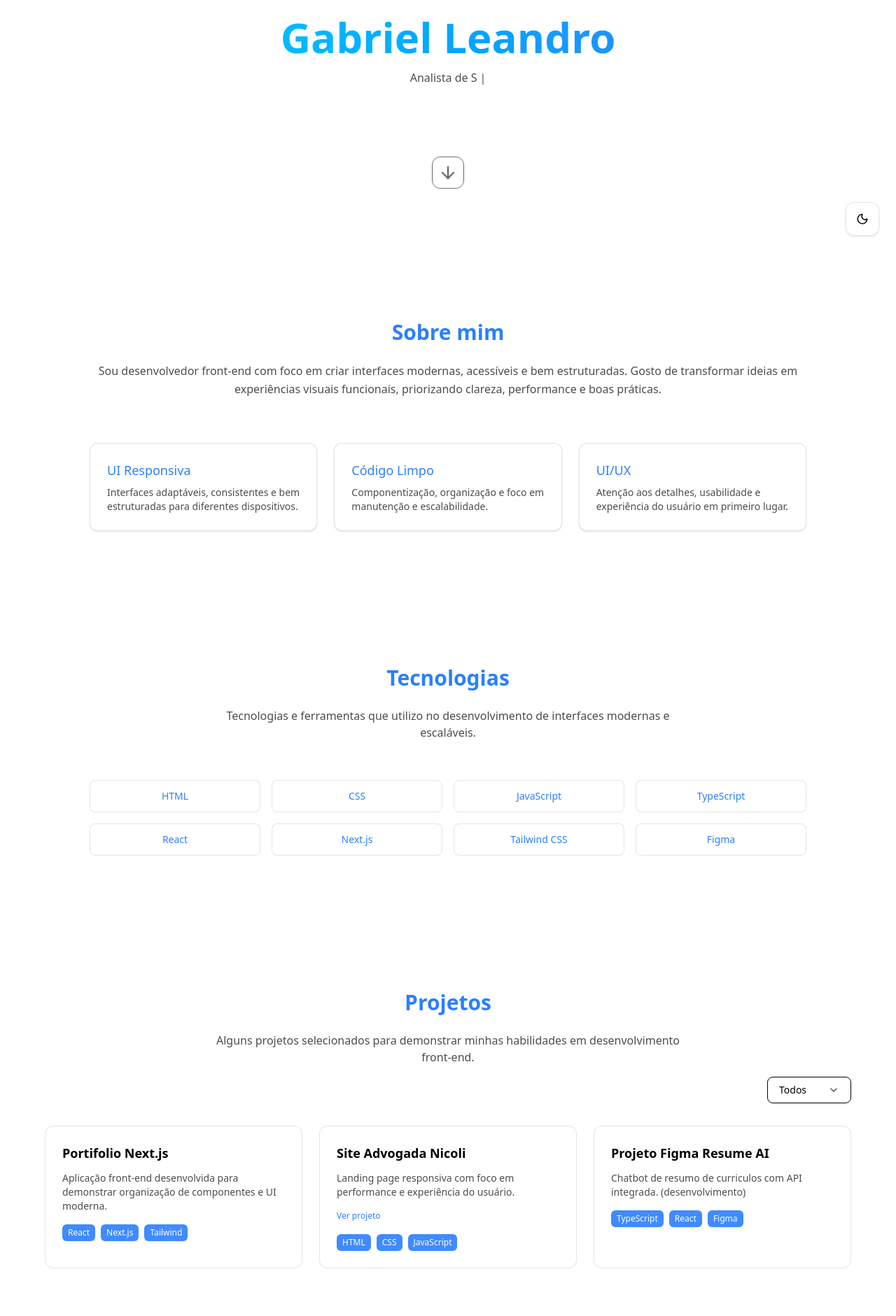
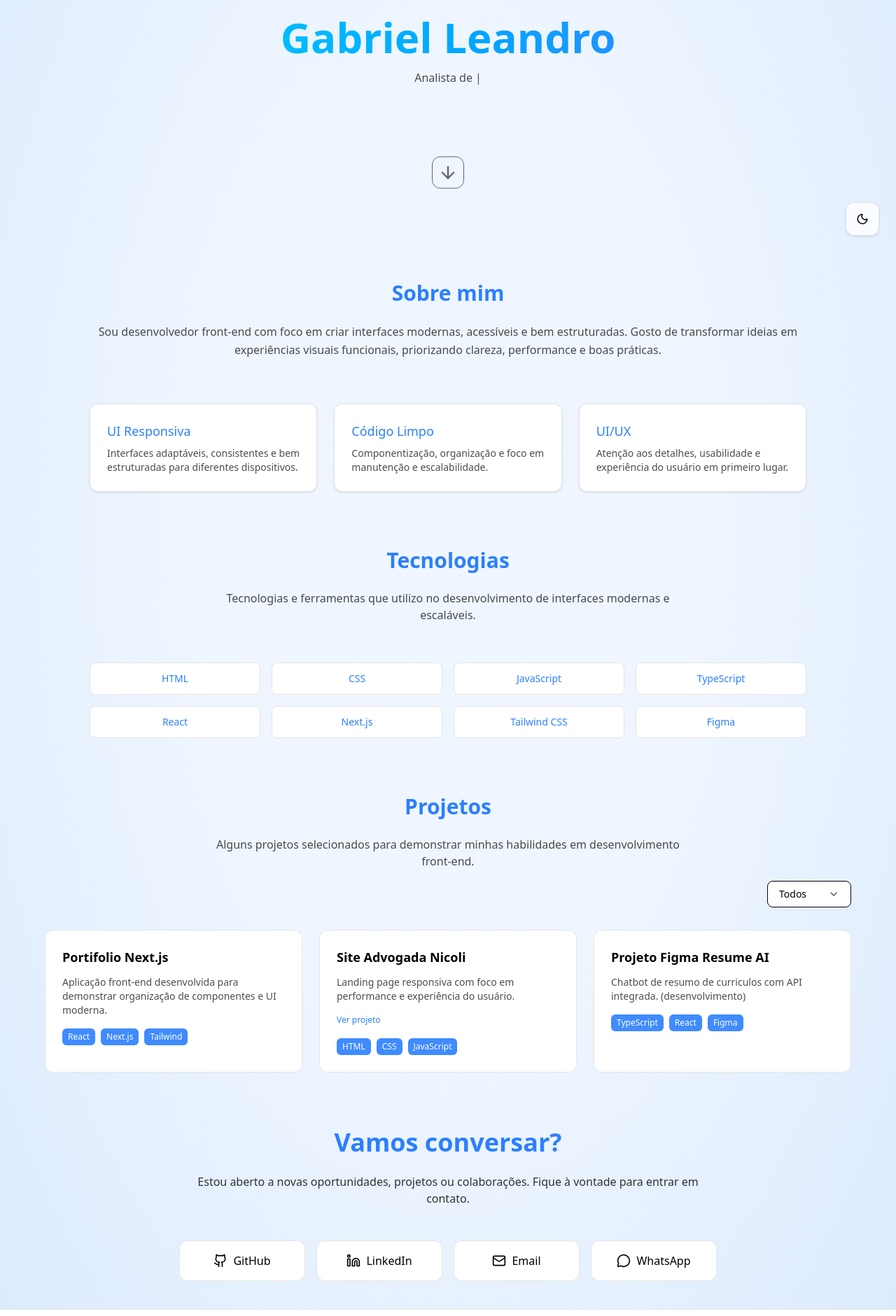
Before and after one commit to GabrielLeandroSilva/Portifolio-Next.js, a Next.js app: page / in a window 1280 px wide. Shown: the part 439-2320 px from the top of the page at 70% size. Built offline with nearby package versions, Linux system fonts and the light colour scheme.

Commit message:
Fix background in components to layout.tsx

```diff
--- a/src/app/globals.css
+++ b/src/app/globals.css
@@ -18,6 +18,16 @@
   --color-primary: var(--color-blue-500);
 }
 
+:root {
+  --background-from-color: var(--color-blue-50);
+  --background-to-color: var(--color-blue-100);
+}
+
+.dark {
+  --background-from-color: var(--color-gray-900);
+  --background-to-color: var(--color-gray-950);
+}
+
 html {
   scroll-behavior: smooth;
 }
--- a/src/app/layout.tsx
+++ b/src/app/layout.tsx
@@ -17,7 +17,9 @@
 }) {
   return (
     <html lang="pt-BR" suppressHydrationWarning>
-      <body className="bg-white dark:bg-gray-900 transition-colors">
+      <body className="
+            bg-radial from-[var(--background-from-color)] from-40%
+            to-[var(--background-to-color)]">
         <ThemeProviders>
           {children}
         </ThemeProviders>
--- a/src/components/InfoCard.tsx
+++ b/src/components/InfoCard.tsx
@@ -17,6 +17,7 @@
           border border-black/10 dark:border-white/10
           hover:border-black/30 dark:hover:border-white/30
           hover:bg-black/5 dark:hover:bg-white/5
+          transition
         "
       >
         <h3 className="font-medium text-lg text-primary dark:text-white">
--- a/src/components/ProjectCard.tsx
+++ b/src/components/ProjectCard.tsx
@@ -11,7 +11,7 @@
     const CardContent = (
         <div
             className={clsx(
-                "rounded-xl p-6 bg-white text-black dark:bg-zinc-900 dark:text-white border border-black/10 dark:border-white/10 hover:border-black/30 dark:hover:border-white/30 hover:bg-black/5 dark:hover:bg-white/5",
+                "rounded-xl p-6 bg-white text-black dark:bg-zinc-900 dark:text-white border border-black/10 dark:border-white/10 hover:border-black/30 dark:hover:border-white/30 hover:bg-black/5 dark:hover:bg-white/5 transition",
                 project.url
                     ? "cursor-pointer"
                     : "cursor-default"
--- a/src/components/sections/About.tsx
+++ b/src/components/sections/About.tsx
@@ -19,8 +19,7 @@
 export default function About() {
     return (
         <section id="sobre" className="
-        py-24 px-6
-        bg-white dark:bg-gray-900
+        py-10 px-6
         text-black dark:text-white
         transition-colors"
         >
--- a/src/components/sections/Contact.tsx
+++ b/src/components/sections/Contact.tsx
@@ -4,8 +4,7 @@
 export default function Contact() {
     return (
         <section id="contato" className="
-            py-32 px-6
-            bg-white dark:bg-gray-900
+            py-10 px-6
             text-black dark:text-white
             transition-colors">
             <div className="max-w-3xl mx-auto text-center">
--- a/src/components/sections/Hero.tsx
+++ b/src/components/sections/Hero.tsx
@@ -10,7 +10,6 @@
             min-h-screen
             flex items-center justify-center
             px-6
-            bg-white dark:bg-gray-900
             text-black dark:text-white
             transition-colors
         ">
--- a/src/components/sections/Projects.tsx
+++ b/src/components/sections/Projects.tsx
@@ -29,8 +29,7 @@
 
     return (
         <section id="projetos" className="
-        py-24 px-6
-        bg-white dark:bg-gray-900
+        py-10 px-6
         text-black dark:text-white
         transition-colors">
             <div className="max-w-6xl mx-auto">
--- a/src/components/sections/Stacks.tsx
+++ b/src/components/sections/Stacks.tsx
@@ -15,8 +15,7 @@
 export default function Stacks() {
     return (
         <section id="stacks" className="
-            py-24 px-6
-            bg-white dark:bg-gray-900
+            py-10 px-6
             text-black dark:text-white
             transition-colors">
             <div className="max-w-5xl mx-auto">
--- a/src/components/theme-provider.tsx
+++ b/src/components/theme-provider.tsx
@@ -4,7 +4,7 @@
 
 export function ThemeProviders({ children }: { children: React.ReactNode }) {
   return (
-    <ThemeProvider attribute="class" defaultTheme="light" enableSystem>
+    <ThemeProvider attribute="class" defaultTheme="system" enableSystem>
       {children}
     </ThemeProvider>
   )
```
